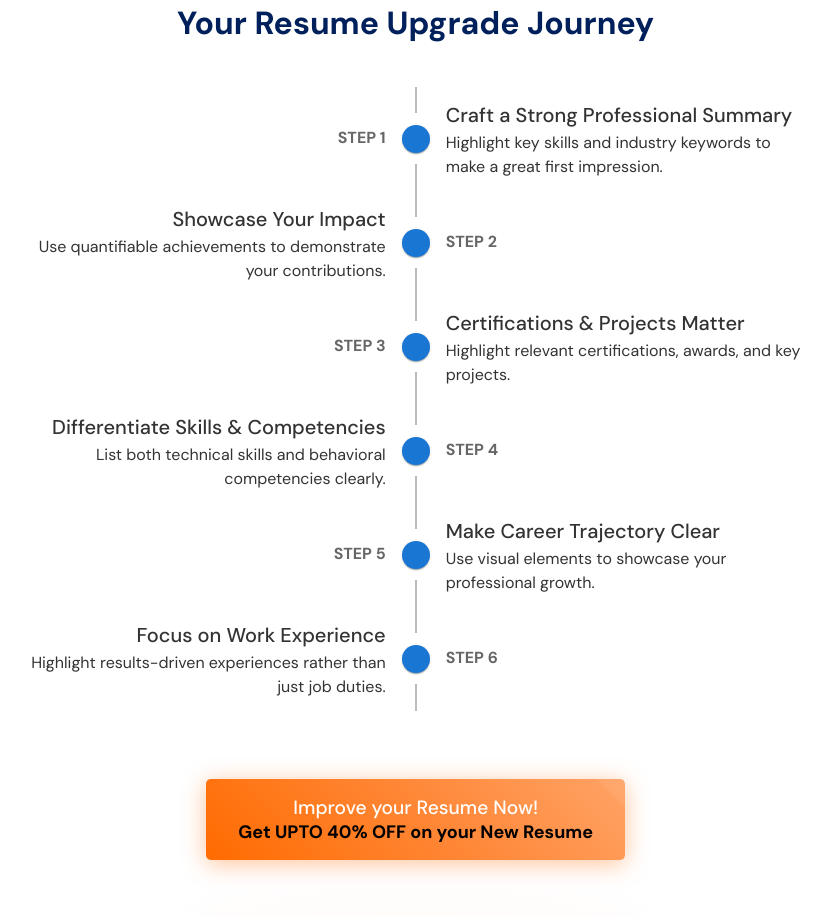
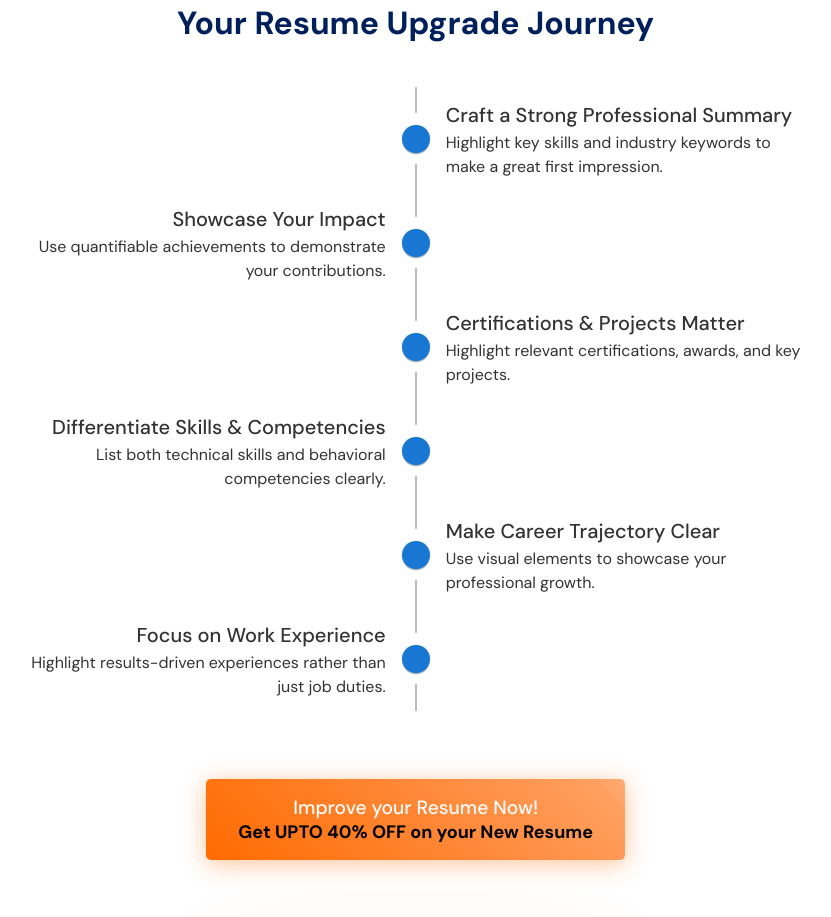
Before and after one commit to ElviinThomasEldho/MyBigBreak, a React (Vite) app: page / in a window 1280 px wide. Shown: the part 1740-2657 px from the top of the page, without its empty margins (251-1082 px from the left). Built offline with nearby package versions, Linux system fonts and the light colour scheme; some icons are missing; a web font is replaced by a local one.

Commit message:
minor changes

```diff
--- a/src/components/sections/ResumeTipsSection.jsx
+++ b/src/components/sections/ResumeTipsSection.jsx
@@ -101,7 +101,7 @@ const ResumeTipsSection = () => {
               color="text.secondary"
               fontFamily={"DM Sans"}
             >
-              Step {index + 1}
+              {/* Step {index + 1} */}
             </TimelineOppositeContent>
 
             <TimelineSeparator>
```
